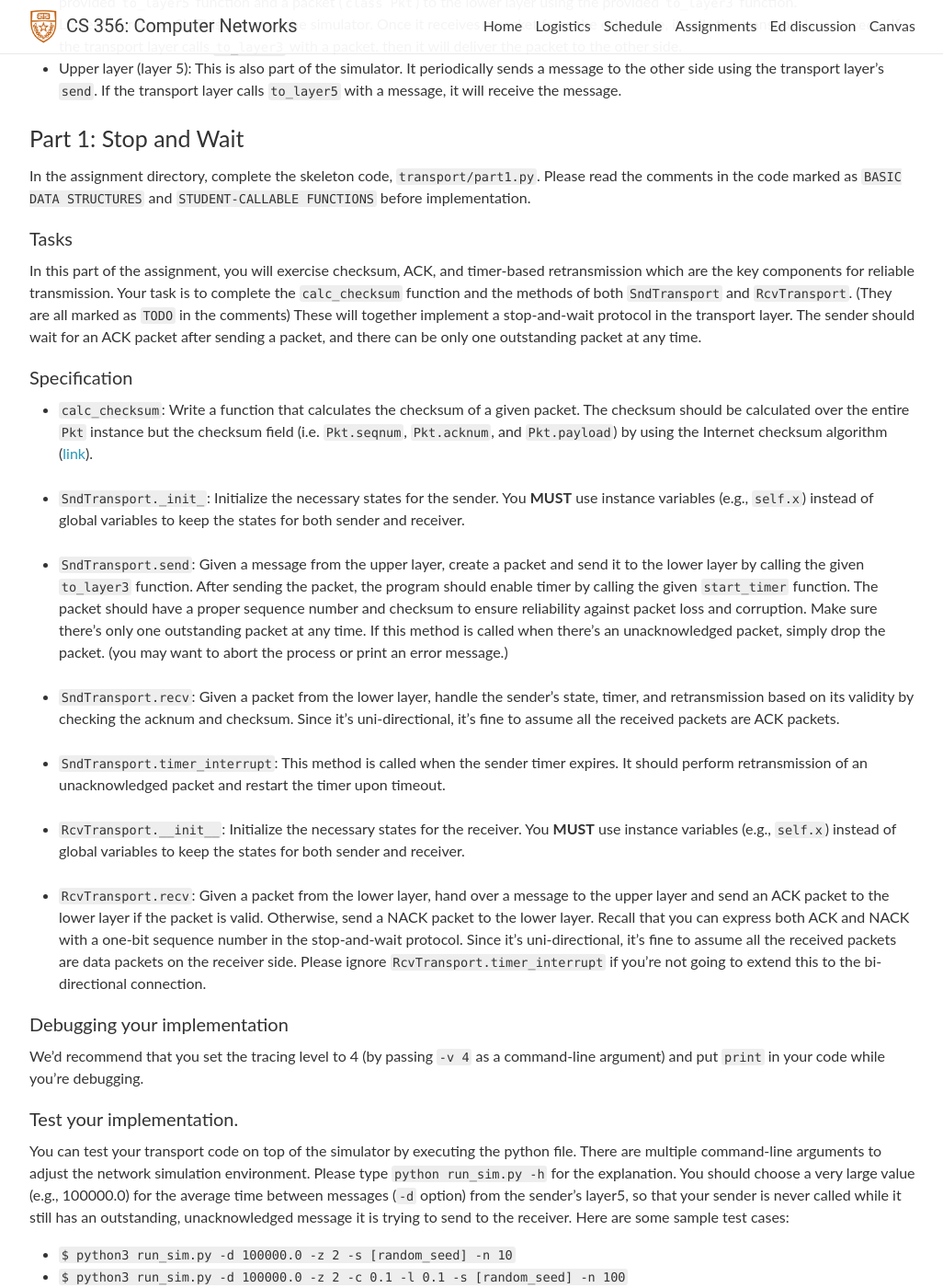
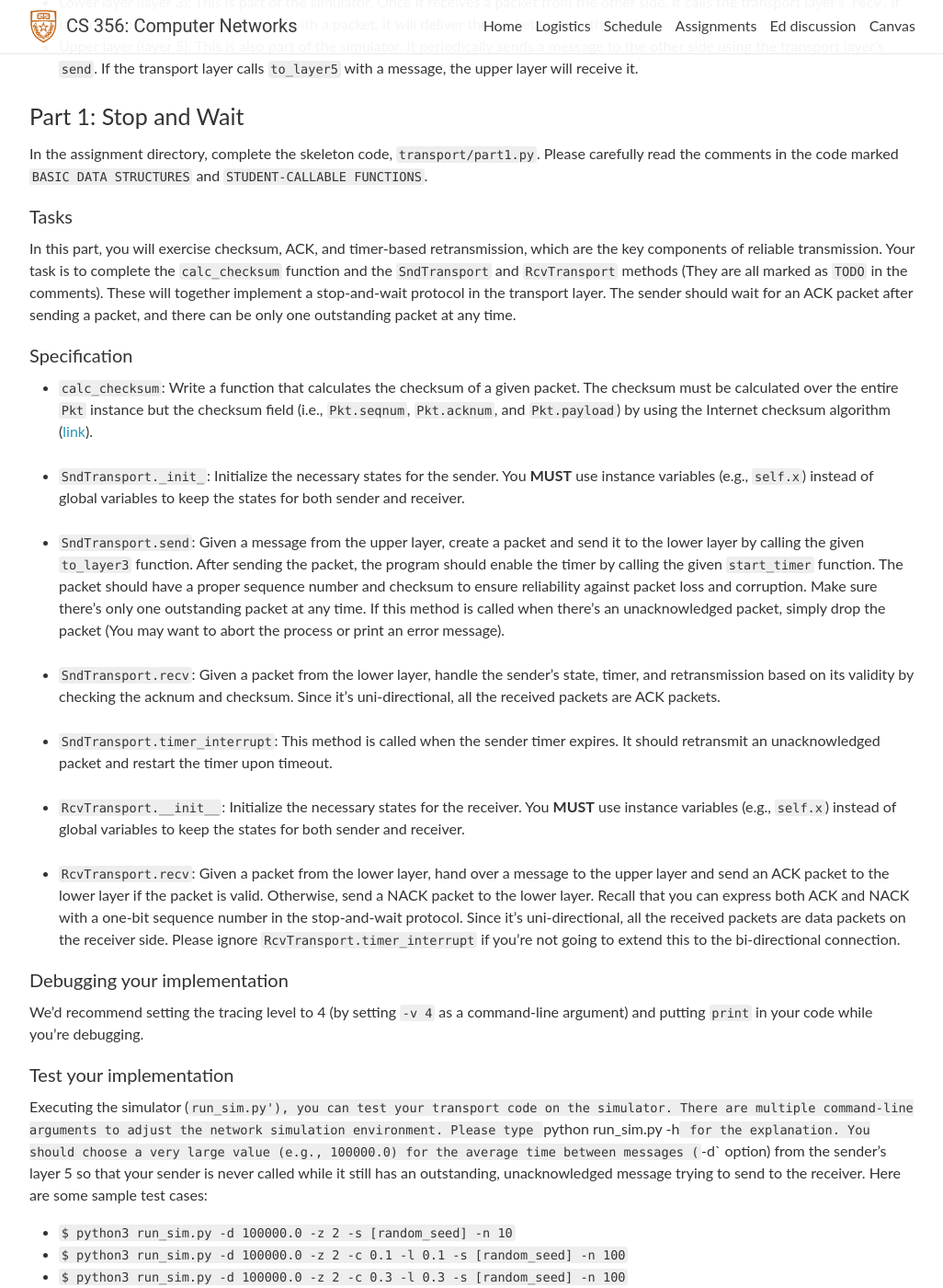
Before and after one commit to utcs356/sp25, a Jekyll site: the page built from _pages/4_congestion_flow_control.md, in a window 1280 px wide and 1400 px high, scrolled down 878 px. Shown: the whole window at 92% size, without its empty margins (126-1152 px from the left). Built offline with Jekyll 4.4.1, drawn with Linux system fonts in a browser that asks for light colours; nearby versions of some CDN libraries; comment, search, counter and statistics services are not loaded; some of the changed text lies outside the part shown.

Commit message:
Update 4_congestion_flow_control.md

```diff
--- a/_pages/4_congestion_flow_control.md
+++ b/_pages/4_congestion_flow_control.md
@@ -10,56 +10,65 @@ In this assignment, we recommend you use `cs356-base` or `cs356-p4` profile on C
 To get the skeleton code, clone the [git repository](https://github.com/utcs356/assignment4.git) and create a private repository as in A1. (Refer to A1 setup.)
 
 #### Overview
-In this assignment, you will be writing the sending and receiving transport-level code for implementing a simple reliable data transfer protocol. Your transport layer must ensure reliable transmission of packets even when there are packet corruptions and losses. To simplify the process of implementation and testing, your code will be run in a network simulation environment (i.e., **No Kathara**). In the environment, there is only one sender and receiver pair, and the connection between them is uni-directional, unlike TCP. The network simulator is included in the provided code, and you should **NOT** modify it. Below is the overview figure for this assignment.
+In this assignment, you will implement a transport layer of the network stack running in a simulated environment (i.e., **No Kathara**).
+Your transport layer must ensure *reliable transmission of packets* even when packet corruptions and losses occur.
+In the simulated environment, there is only one sender and receiver pair, and unlike TCP, the connection between them is unidirectional.
+The network simulator is included in the provided code (`run_sim.py`), and you must **NOT** modify it.
+Below is the overview figure for this assignment.
 ![a4_overview]({{site.baseurl}}/assets/img/assignments/assignment4/A4_overview.png)
-* Transport layers (SndTransport and RcvTransport): This part is what you will implement. Transport layers expose a `send` API to the upper layer and a `recv` API to the lower layer. Transport layers can deliver a message (`class Msg`) to the upper layer using the provided `to_layer5` function and a packet (`class Pkt`) to the lower layer using the provided `to_layer3` function.
-* Lower layer (layer 3): This is part of the simulator. Once it receives a packet from the other side, it calls the transport layer's `recv`. If the transport layer calls `to_layer3` with a packet, then it will deliver the packet to the other side.
-* Upper layer (layer 5): This is also part of the simulator. It periodically sends a message to the other side using the transport layer's `send`. If the transport layer calls `to_layer5` with a message, it will receive the message.
+
+* Transport layers (`SndTransport` and `RcvTransport`): **You will implement this part**. The transport layer exposes a `send` API to the upper layer and a `recv` API to the lower layer. The transport layer can deliver a message (`class Msg`) to the upper layer using the provided `to_layer5` function and a packet (`class Pkt`) to the lower layer using the provided `to_layer3` function.
+* Lower layer (layer 3): This is part of the simulator. Once it receives a packet from the other side, it calls the transport layer's `recv`. If the transport layer calls `to_layer3` with a packet, it will deliver the packet to the other side.
+* Upper layer (layer 5): This is also part of the simulator. It periodically sends a message to the other side using the transport layer's `send`. If the transport layer calls `to_layer5` with a message, the upper layer will receive it.
 
 ### Part 1: Stop and Wait
-In the assignment directory, complete the skeleton code, `transport/part1.py`. Please read the comments in the code marked as `BASIC DATA STRUCTURES` and `STUDENT-CALLABLE FUNCTIONS` before implementation.
+In the assignment directory, complete the skeleton code, `transport/part1.py`.
+Please carefully read the comments in the code marked `BASIC DATA STRUCTURES` and `STUDENT-CALLABLE FUNCTIONS`.
 
 #### Tasks
-In this part of the assignment, you will exercise checksum, ACK, and timer-based retransmission which are the key components for reliable transmission. Your task is to complete the `calc_checksum` function and the methods of both `SndTransport` and `RcvTransport`. (They are all marked as `TODO` in the comments) These will together implement a stop-and-wait protocol in the transport layer. The sender should wait for an ACK packet after sending a packet, and there can be only one outstanding packet at any time.
+In this part, you will exercise checksum, ACK, and timer-based retransmission, which are the key components of reliable transmission.
+Your task is to complete the `calc_checksum` function and the `SndTransport` and `RcvTransport` methods (They are all marked as `TODO` in the comments).
+These will together implement a stop-and-wait protocol in the transport layer.
+The sender should wait for an ACK packet after sending a packet, and there can be only one outstanding packet at any time.
 
 #### Specification
-* `calc_checksum`: Write a function that calculates the checksum of a given packet. The checksum should be calculated over the entire `Pkt` instance but the checksum field (i.e. `Pkt.seqnum`, `Pkt.acknum`, and `Pkt.payload`) by using the Internet checksum algorithm ([link](https://book.systemsapproach.org/direct/error.html)).<br/><br/>
+* `calc_checksum`: Write a function that calculates the checksum of a given packet. The checksum must be calculated over the entire `Pkt` instance but the checksum field (i.e., `Pkt.seqnum`, `Pkt.acknum`, and `Pkt.payload`) by using the Internet checksum algorithm ([link](https://book.systemsapproach.org/direct/error.html)).<br/><br/>
 * `SndTransport._init_`: Initialize the necessary states for the sender. You **MUST** use instance variables (e.g., `self.x`) instead of global variables to keep the states for both sender and receiver.<br/><br/>
-* `SndTransport.send`: Given a message from the upper layer, create a packet and send it to the lower layer by calling the given `to_layer3` function. After sending the packet, the program should enable timer by calling the given `start_timer` function. The packet should have a proper sequence number and checksum to ensure reliability against packet loss and corruption. Make sure there's only one outstanding packet at any time. If this method is called when there's an unacknowledged packet, simply drop the packet. (you may want to abort the process or print an error message.) <br/><br/>
-* `SndTransport.recv`: Given a packet from the lower layer, handle the sender's state, timer, and retransmission based on its validity by checking the acknum and checksum. Since it's uni-directional, it's fine to assume all the received packets are ACK packets. <br/><br/>
-* `SndTransport.timer_interrupt`: This method is called when the sender timer expires. It should perform retransmission of an unacknowledged packet and restart the timer upon timeout. <br/><br/>
+* `SndTransport.send`: Given a message from the upper layer, create a packet and send it to the lower layer by calling the given `to_layer3` function. After sending the packet, the program should enable the timer by calling the given `start_timer` function. The packet should have a proper sequence number and checksum to ensure reliability against packet loss and corruption. Make sure there's only one outstanding packet at any time. If this method is called when there's an unacknowledged packet, simply drop the packet (You may want to abort the process or print an error message). <br/><br/>
+* `SndTransport.recv`: Given a packet from the lower layer, handle the sender's state, timer, and retransmission based on its validity by checking the acknum and checksum. Since it's uni-directional, all the received packets are ACK packets. <br/><br/>
+* `SndTransport.timer_interrupt`: This method is called when the sender timer expires. It should retransmit an unacknowledged packet and restart the timer upon timeout. <br/><br/>
 * `RcvTransport.__init__`: Initialize the necessary states for the receiver. You **MUST** use instance variables (e.g., `self.x`) instead of global variables to keep the states for both sender and receiver. <br/><br/>
-* `RcvTransport.recv`: Given a packet from the lower layer, hand over a message to the upper layer and send an ACK packet to the lower layer if the packet is valid. Otherwise, send a NACK packet to the lower layer. Recall that you can express both ACK and NACK with a one-bit sequence number in the stop-and-wait protocol. Since it's uni-directional, it's fine to assume all the received packets are data packets on the receiver side.
+* `RcvTransport.recv`: Given a packet from the lower layer, hand over a message to the upper layer and send an ACK packet to the lower layer if the packet is valid. Otherwise, send a NACK packet to the lower layer. Recall that you can express both ACK and NACK with a one-bit sequence number in the stop-and-wait protocol. Since it's uni-directional,  all the received packets are data packets on the receiver side.
 Please ignore `RcvTransport.timer_interrupt` if you're not going to extend this to the bi-directional connection.
 
 #### Debugging your implementation
-We'd recommend that you set the tracing level to 4 (by passing `-v 4` as a command-line argument) and put `print` in your code while you're debugging.
+We'd recommend setting the tracing level to 4 (by setting `-v 4` as a command-line argument) and putting `print` in your code while you're debugging.
 
-#### Test your implementation.
-You can test your transport code on top of the simulator by executing the python file. There are multiple command-line arguments to adjust the network simulation environment. Please type `python run_sim.py -h` for the explanation. You should choose a very large value (e.g., 100000.0) for the average time between messages (`-d` option) from the sender's layer5, so that your sender is never called while it still has an outstanding, unacknowledged message it is trying to send to the receiver. Here are some sample test cases:
+#### Test your implementation
+Executing the simulator (`run_sim.py'), you can test your transport code on the simulator. There are multiple command-line arguments to adjust the network simulation environment. Please type `python run_sim.py -h` for the explanation. You should choose a very large value (e.g., 100000.0) for the average time between messages (`-d` option) from the sender's layer 5 so that your sender is never called while it still has an outstanding, unacknowledged message trying to send to the receiver. Here are some sample test cases:
 * `$ python3 run_sim.py -d 100000.0 -z 2 -s [random_seed] -n 10`
 * `$ python3 run_sim.py -d 100000.0 -z 2 -c 0.1 -l 0.1 -s [random_seed] -n 100`
 * `$ python3 run_sim.py -d 100000.0 -z 2 -c 0.3 -l 0.3 -s [random_seed] -n 100`
 
 ### Part 2: Sliding Window with a Fixed Window Size
-We recommend you start from the part 1 code for this part of the assignment. In the assignment directory, copy your part 1 code by typing `$ cp transport/part1.py transport/part2.py` and write your part 2 code to `transport/part2.py`.
+We recommend starting from the part 1 code for this part of the assignment. In the assignment directory, copy your part 1 code by typing `$ cp transport/part1.py transport/part2.py` and write your part 2 code to `transport/part2.py`.
 
 #### Tasks
-In this part of the assignment, you will implement a reliable sliding window protocol that overcomes the utlization problem in the stop-and-wait protocol. It is also a foundation for flow and congestion control. Your task is to modify the methods of both `SndTransport` and `RcvTransport` in your part 1 code to implement the protocol in the transport layer. The sender can have up to **8** outstanding packets (i.e., **the window size is 8**).
+In this part, you will implement a **reliable sliding window protocol** that overcomes the utilization problem in the stop-and-wait protocol. It is also a foundation for flow and congestion control. Your task is to modify the methods of `SndTransport` and `RcvTransport` in your part 1 code to implement the protocol in the transport layer. The sender can have up to **8** outstanding packets (i.e., **the window size is 8**).
 
 #### Specifications
 * `SndTransport._init_`: Initialize the necessary states for the sender. It will need more states than Part 1.
-* `SndTransport.send`: Given a message from the upper layer, create a packet and send it to the lower layer by calling the given `to_layer3` function. If the packet's sequence number is equal to the sliding window's base sequence number, the program should enable a timer by calling the given `start_timer` function. The packet should have a proper sequence number and checksum to ensure reliability against packet loss and corruption. If the number of outstanding unacknowledged packets exceeds or is equal to the window size when the upper layer calls `SndTransport.send`, simply drop it. (you may want to abort the process or print an error message and return.) <br/><br/>
-* `SndTransport.recv`: Given a packet from the lower layer, handle the sender's state including sliding window and buffer, timer, and retransmission based on its validity by checking the acknum and checksum. Since it's uni-directional, it's fine to assume all the received packets are ACK packets. <br/><br/>
+* `SndTransport.send`: Given a message from the upper layer, create a packet and send it to the lower layer by calling the given `to_layer3` function. If the packet's sequence number equals the sliding window's base sequence number, the program should enable a timer by calling the given `start_timer` function. The packet should have a proper sequence number and checksum to ensure reliability against packet loss and corruption. If the number of outstanding unacknowledged packets exceeds or is equal to the window size when the upper layer calls `SndTransport.send`, simply drop it. (you may want to abort the process or print an error message and return.) <br/><br/>
+* `SndTransport.recv`: Given a packet from the lower layer, handle the sender's state, including sliding window and buffer, timer, and retransmission based on its validity by checking the annum and checksum. Since it's uni-directional, all the received packets are ACK packets. <br/><br/>
 * `SndTransport.timer_interrupt`: This method is called when the sender timer expires. It should perform retransmission of all outstanding unacknowledged packets and restart the timer upon timeout. <br/><br/>
-* `RcvTransport.__init__`: Initialize the necessary states for the receiver. It will need more states than Part 1. You MUST use instance variables instead of global variables to keep the states for both sender and receiver. <br/><br/>
-* `RcvTransport.recv`: Given a packet from the lower layer, hand it over to the upper layer and send an ACK packet to the lower layer if the packet is valid. Validity is determined by the sequence number and checksum of the packet. Otherwise, resend the ACK for the most recent valid data packet.
+* `RcvTransport.__init__`: Initialize the necessary states for the receiver. It will need more states than Part 1. You MUST use instance variables instead of global variables to keep the states for sender and receiver. <br/><br/>
+* `RcvTransport.recv`: Given a packet from the lower layer, hand it over to the upper layer and send an ACK packet to the lower layer if the packet is valid. The sequence number and checksum of the packet determine validity. Otherwise, resend the ACK for the most recent valid data packet.
 
 #### Debugging your implementation
-We'd recommend that you set the tracing level to 4 (by passing `-v 4` as a command-line argument) and put `print` in your code while you're debugging.
+We'd recommend setting the tracing level to 4 (by setting `-v 4` as a command-line argument) and putting `print` in your code while you're debugging.
 
-#### Test your implementation.
-To test your part2 implementation, you **MUST** change `from transport.part1 import SndTransport, RcvTransport, Msg, Pkt` to `from transport.part2 import SndTransport, RcvTransport, Msg, Pkt` in the provided `run_sim.py`. Now, you don't have to choose a very large value (e.g., 100000.0) for the average time between messages from the sender's layer5, since there could be multiple in-flight packets with the sliding window protocol. Here are some sample test cases:
+#### Test your implementation
+To test your part2 implementation, you **MUST** change `from transport.part1 import SndTransport, RcvTransport, Msg, Pkt` to `from transport.part2 import SndTransport, RcvTransport, Msg, Pkt` in the provided `run_sim.py`. Now, you don't have to choose a very large value (e.g., 100000.0) for the average time between messages from the sender's layer 5, since there could be multiple in-flight packets with the sliding window protocol. Here are some sample test cases:
 * `$ python3 run_sim.py -d 50.0 -z 2 -s [random_seed] -n 10`
 * `$ python3 run_sim.py -d 50.0 -z 2 -c 0.1 -l 0.1 -s [random_seed] -n 100`
 * `$ python3 run_sim.py -d 50.0 -z 2 -c 0.3 -l 0.3 -s [random_seed] -n 100`
```
